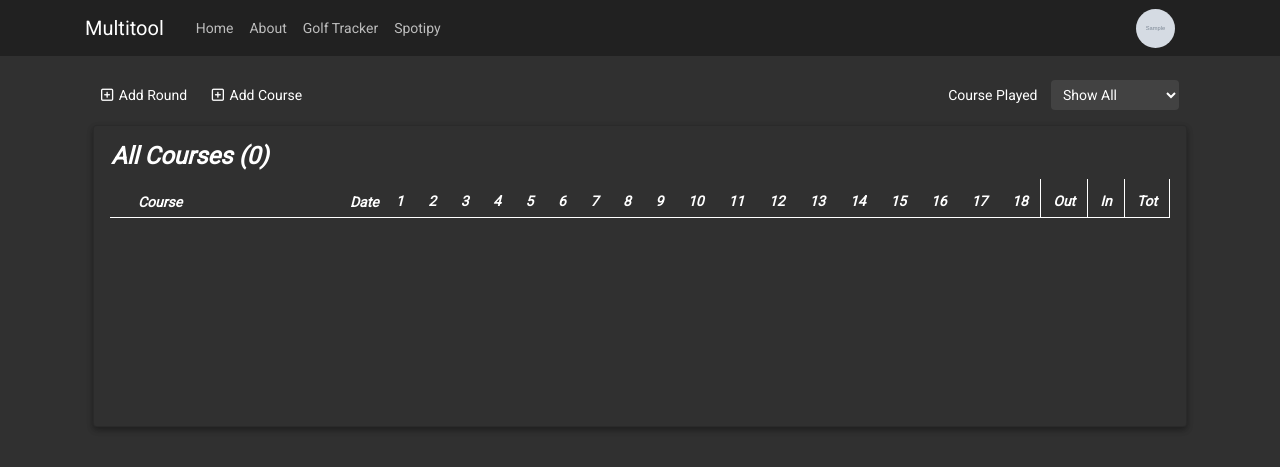
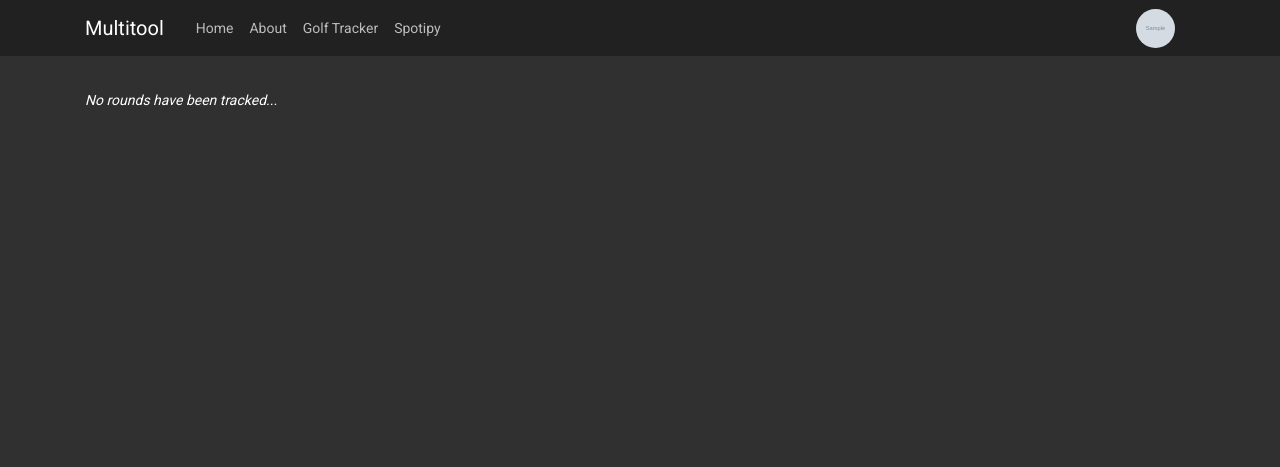
Before and after one commit to matthew11j/Multitool, a Flask app: a page that uses multitool/templates/layout.html in a window 1280 px wide. Shown: the top 467 px of the page. Run offline with Flask 2, Linux system fonts and the light colour scheme; a user stored in the database is signed in; tables that the repository leaves empty hold one stand-in row (values such as "Sample post"); grey boxes marked "Sample" are stand-in pictures; lists and menus that the app fills with data are empty; parts of the project's set-up code (start-up, migrations or seed data) failed here and were passed over; some libraries are stand-ins or nearby versions.

Commit message:
golf dashboard and user golf page fixes

```diff
--- a/multitool/golf/routes.py
+++ b/multitool/golf/routes.py
@@ -16,7 +16,9 @@ golf = Blueprint('golf', __name__)
 def golftrackerDash():
     omitUsers = ['test', 'testuser']
     # users = Users.query.filter(or_(*[Users.username.like(name) for name in omitUsers])).all()
-    users = Users.query.filter(Users.username.notin_(omitUsers)).all()
+    users = Users.query.filter(Users.username.notin_(omitUsers))\
+                        .order_by(Users.id)\
+                        .all()
 
     return render_template('golftracker.html', title='Golf Tracker Dashboard', users=users)
 
@@ -29,7 +31,7 @@ def golftracker(username):
         else:
             usernameCreated = current_user.username
     else:
-        usernameCreated = ''
+        usernameCreated = username
 
     golf_rounds = Golf_Round.query.filter_by(created_by=usernameCreated)
     golf_courses = Golf_Course.query.all()
@@ -39,7 +41,7 @@ def golftracker(username):
     BCCnt = 0
     AFCnt = 0
     MiscCnt = 0
-    if golf_rounds.count() > 1:
+    if golf_rounds.count() > 0:
         for golf_round in golf_rounds:
             course = golf_round.course_played
             if (course == 'Green Crest'):
@@ -51,6 +53,8 @@ def golftracker(username):
             else:
                 MiscCnt += 1
         Dict['avgPars'] = get_par_averages(golf_courses, golf_rounds)
+    else:
+        golf_rounds = None
 
     Dict['GCCnt'] = GCCnt
     Dict['BCCnt'] = BCCnt
@@ -132,9 +136,7 @@ def editround(username, round_id):
 
 @golf.route("/golftracker/<username>/deleteround/<int:round_id>", methods=['POST'])
 def deleteround(username, round_id):
-    print('here1')
     if current_user.username == username:
-        print('here')
         Golf_Round.query.filter_by(id=round_id).delete()
         db.session.commit()
         flash('Round deleted!', 'success')
--- a/multitool/static/js/golftrackerUser.js
+++ b/multitool/static/js/golftrackerUser.js
@@ -1,4 +1,4 @@
-// golftracker.js
+// golftrackerUser.js
 var cssColor = getComputedStyle(document.body).getPropertyValue('--color');
 
 // WIP for re-rendering chart on theme change
@@ -9,11 +9,14 @@ var cssColor = getComputedStyle(document.body).getPropertyValue('--color');
 
 var isFiltered = false;
 var deleteFilter = document.getElementById("removeFilter");
-if (deleteFilter) {
-    deleteFilter.style.display = "none";
-    setRoundListCounter();
+
 var data = document.getElementById('payload').textContent;
 if (data) {
+    if (deleteFilter)
+        deleteFilter.style.display = "none";
+
+    setRoundListCounter();
+
     var obj = JSON.parse(data);
 
     // IMPROVE THIS
@@ -24,7 +27,6 @@ if (deleteFilter) {
     let MiscCnt = obj.MiscCnt;
     if (GCCnt != 0 || BCCnt != 0 || AFCnt != 0 || MiscCnt != 0) {
         render_course_chart(obj);
-        }
     }
 }
 
--- a/multitool/static/js/main.js
+++ b/multitool/static/js/main.js
@@ -28,7 +28,7 @@ function userDropdown() {
 // Close the dropdown menu if the user clicks outside of it
 window.onclick = function(event) {
     var element = document.getElementById('user_dropdown');
-    if (!event.target.matches('#nav_img') && (event.target !== element && !element.contains(event.target))) {
+    if (element && !event.target.matches('#nav_img') && (event.target !== element && !element.contains(event.target))) {
         var dropdowns = document.getElementsByClassName("dropdown-content");
         var i;
         for (i = 0; i < dropdowns.length; i++) {
--- a/multitool/templates/golftrackerUser.html
+++ b/multitool/templates/golftrackerUser.html
@@ -32,14 +32,18 @@
         </div>
     {% endif %}
 </div>
+
+{% if golf_rounds %}
 <div class="row">
     <div class="col-md-12">
         <div class="action-area">
+            {% if current_user.username == usernameCreated %}
             <span class="action-area-left">
                 <span style="padding-right: 1.5em;" class="action" data-toggle="modal" data-target="#addRoundModal" id="open-modal"><i style="padding-right: 0.4em;" class="far fa-plus-square"></i>Add Round</span>
                 <span class="action" data-toggle="modal" data-target="#addCourseModal" id="open-modal2"><i style="padding-right: 0.4em;" class="far fa-plus-square"></i>Add Course</span>
             </span>
-            {% if current_user.is_authenticated %}
+            {% endif %}
+            {% if golf_rounds %}
             <span class="action-area-right">
                 <label style="padding-right: 10px;">Course Played</label>
                 <select id='courseSelector' onchange="selectFilter()" class="select-tag-page form-borderless">
@@ -56,6 +60,7 @@
         </div>
     </div>
 </div>
+{% endif %}
             <!-- <span style="padding-right: 0.5em;"><button type="button" class="btn btn-primary" data-toggle="modal" data-target="#addRoundModal" id="open-modal">Add Round</button></span>
             <span><button type="button" class="btn btn-primary" data-toggle="modal" data-target="#addCourseModal" id="open-modal2">Add Course</button></span> -->
    <!--          <span style="padding-right: 1.5em;" class="action" data-toggle="modal" data-target="#addRoundModal" id="open-modal"><i style="padding-right: 0.4em;" class="far fa-plus-square"></i>Add Round</span>
@@ -64,7 +69,7 @@
 
 <div class="row">
     <div class="col-md-12">
-        {% if current_user.is_authenticated %}
+        {% if golf_rounds %}
         <div class="card mb-5 mx-2">
             <div class="card-content" style="min-height: 300px;">
                 <div class="row">
@@ -135,7 +140,7 @@
             </div>
         </div>
         {% else %}
-            <p class="empty-page" style="margin-top: 10px;">No courses have been tracked...</p>
+            <p class="empty-page" style="margin-top: 10px;">No rounds have been tracked...</p>
         {% endif %}
     </div>
 </div>
--- a/multitool/templates/layout.html
+++ b/multitool/templates/layout.html
@@ -2,7 +2,7 @@
 <html>
 <head>
     <!-- Required meta tags -->
-    <meta charset="utf-8">
+    <meta charset="utf-8" http-equiv="Content-Language" content="en">
     <meta name="viewport" content="width=device-width, initial-scale=1, shrink-to-fit=no">
     <link rel="shortcut icon" href="/static/images/favicon.ico">
 
--- a/multitool/templates/spotify.html
+++ b/multitool/templates/spotify.html
@@ -1,12 +1,12 @@
 {% extends "layout.html" %}
 {% block content %}
 <div style="display: none;" id="recentTracks">{{ topTracks_Short_Payload|safe }}</div>
+{% if current_user.is_authenticated %}
 <form class="script-btn" action="{{ url_for('music.weeklyTrackPlaylist') }}">
     <div class="action-area" style="height: 60px !important;">
         <input class="btn btn-dismiss" type="submit" id='script' name="submit" value="Sync Weekly Playlist">
     </div>
 </form>
-{% if current_user.is_authenticated %}
 <div class="row">
     <!-- Short Term -->
     <div class="col-md-4">
@@ -91,5 +91,7 @@
         </div>
     </div>
 </div>
+{% else %}
+    <p class="empty-page" style="margin-top: 10px;">You must have an account to access this tool</p>
 {% endif %}
 {% endblock content %}
--- a/requirements.txt
+++ b/requirements.txt
@@ -5,7 +5,7 @@ certifi==2019.11.28
 cffi==1.13.2
 chardet==3.0.4
 Click==7.0
-Django==3.0
+Django==3.0.4
 dominate==2.4.0
 Flask==1.1.1
 Flask-Bcrypt==0.7.1
```
Also changed, not shown: multitool/templates/golftracker.html (+24 -9 lines), multitool/static/profile_pics/5cc7540d9f3753a8.PNG (deleted), multitool/static/profile_pics/7ef894751d31a45b.png (deleted), multitool/static/profile_pics/85ed1b444539873d.png (deleted), multitool/static/profile_pics/b6e1c53325f88b74.png (deleted), multitool/static/profile_pics/db96844233981d7b.PNG (deleted), multitool/static/profile_pics/ddd3ffe2e3271c40.jpg (deleted), 1 other file. Lines whose indentation alone changed are shown as unchanged.
